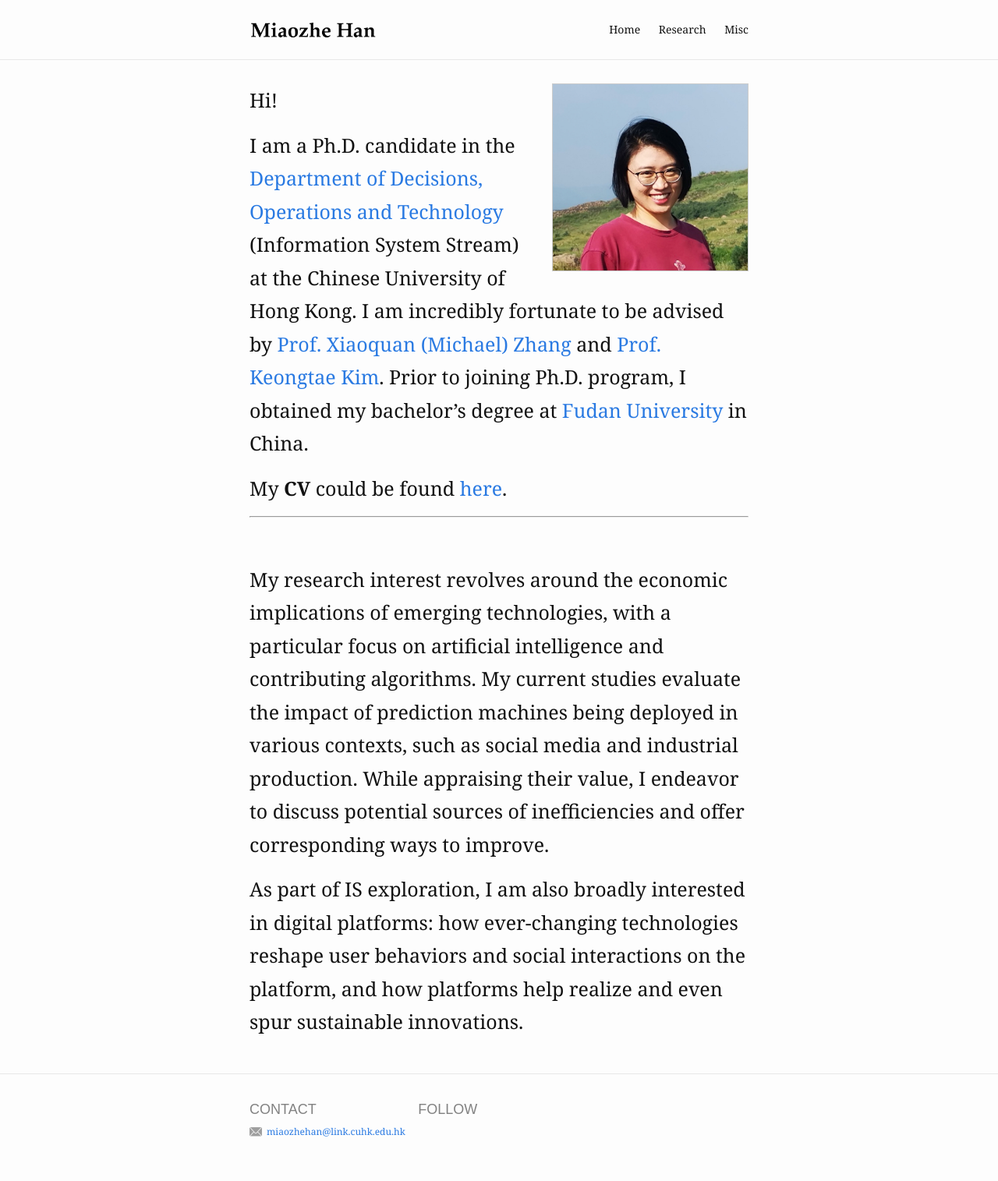
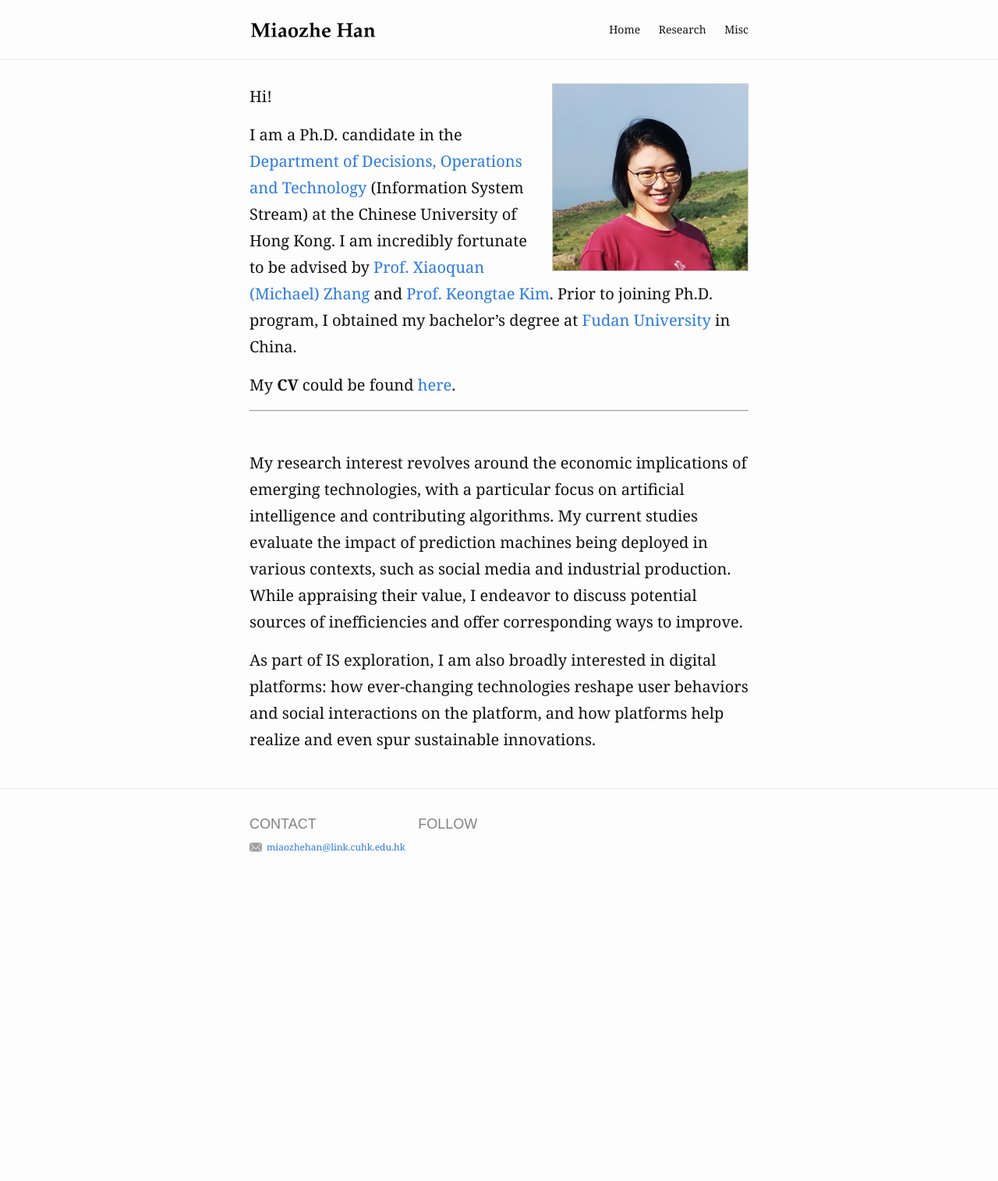
Before and after one commit to miaozhehan99/miaozhehan99.github.io, a Jekyll site: the page built from index.md, in a window 1280 px wide. Shown: the whole page at 78% size. Built offline with Jekyll 4.4.1, drawn with Linux system fonts in a browser that asks for light colours; after the commit the page ends 1150 px from its top, so only the background shows below that.

Commit message:
Update _layout.scss

```diff
--- a/_sass/_layout.scss
+++ b/_sass/_layout.scss
@@ -18,7 +18,7 @@
 }
 
 .site-title {
-  font-size: 26px;
+  font-size: 30px;
   line-height: 56px;
   letter-spacing: -1px;
   float: left;
@@ -117,7 +117,7 @@
 }
 
 .footer-col-wrapper {
-  font-size: 18px;
+  font-size: 25px;
   color: $grey-color;
   margin-left: -$spacing-unit / 2;
   @extend %clearfix;
@@ -157,7 +157,7 @@
  */
 .page-content {
   padding: $spacing-unit 0;
-  font-size: 25px;
+  font-size: 20px;
 }
 
 .page-heading {
```
